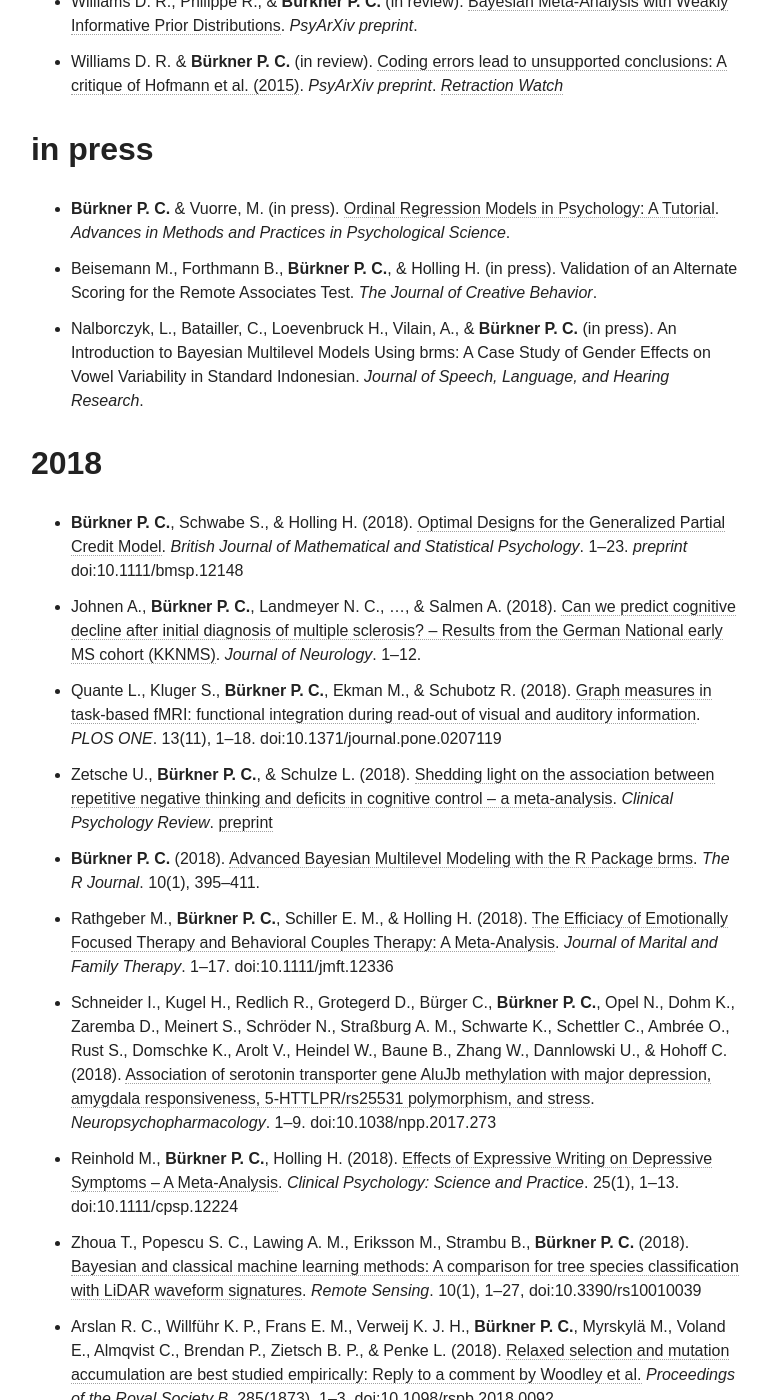
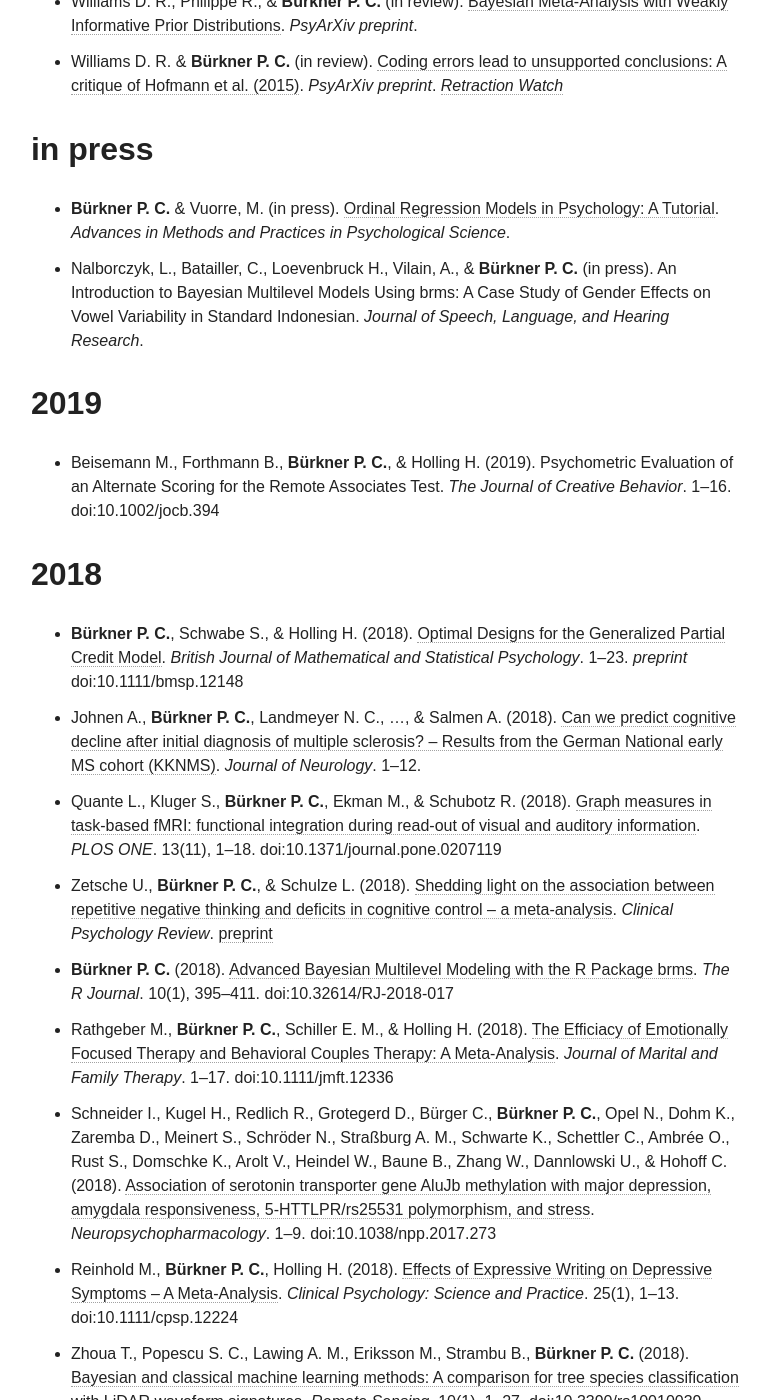
Before and after one commit to paul-buerkner/paul-buerkner.github.io, a Jekyll site: the page built from publications/index.md, in a window 1280 px wide and 1400 px high, scrolled down 1172 px. Shown: the whole window, without its empty margins (255-1025 px from the left). Built offline with Jekyll 4.4.1, drawn with Linux system fonts in a browser that asks for light colours; nearby versions of some CDN libraries.

Commit message:
update list of citations

```diff
--- a/publications/index.md
+++ b/publications/index.md
@@ -17,15 +17,18 @@
 
 ## in press
 * **Bürkner P. C.** & Vuorre, M. (in press). [Ordinal Regression Models in Psychology: A Tutorial](https://psyarxiv.com/x8swp/). *Advances in Methods and Practices in Psychological Science*.
-* Beisemann M., Forthmann B., **Bürkner P. C.**, & Holling H. (in press). Validation of an Alternate Scoring for the Remote Associates Test. *The Journal of Creative Behavior*.
 * Nalborczyk, L., Batailler, C., Loevenbruck H., Vilain, A., & **Bürkner P. C.** (in press). An Introduction to Bayesian Multilevel Models Using brms: A Case Study of Gender Effects on Vowel Variability in Standard Indonesian. *Journal of Speech, Language, and Hearing Research*.
+
+## 2019
+
+* Beisemann M., Forthmann B., **Bürkner P. C.**, & Holling H. (2019). Psychometric Evaluation of an Alternate Scoring for the Remote Associates Test. *The Journal of Creative Behavior*. 1--16. doi:10.1002/jocb.394
 
 ## 2018
 * **Bürkner P. C.**, Schwabe S., & Holling H. (2018). [Optimal Designs for the Generalized Partial Credit Model](https://onlinelibrary.wiley.com/doi/full/10.1111/bmsp.12148). *British Journal of Mathematical and Statistical Psychology*. 1--23. *[preprint](https://arxiv.org/abs/1803.06517)* doi:10.1111/bmsp.12148
 * Johnen A., **Bürkner P. C.**, Landmeyer N. C., ..., & Salmen A. (2018). [Can we predict cognitive decline after initial diagnosis of multiple sclerosis? – Results from the German National early MS cohort (KKNMS)](https://link.springer.com/article/10.1007/s00415-018-9142-y). *Journal of Neurology*. 1--12.
 * Quante L., Kluger S., **Bürkner P. C.**, Ekman M., & Schubotz R. (2018). [Graph measures in task-based fMRI: functional integration during read-out of visual and auditory information](https://journals.plos.org/plosone/article?id=10.1371/journal.pone.0207119). *PLOS ONE*. 13(11), 1--18. doi:10.1371/journal.pone.0207119
 * Zetsche U., **Bürkner P. C.**, & Schulze L. (2018). [Shedding light on the association between repetitive negative thinking and deficits in cognitive control – a meta-analysis](https://www.sciencedirect.com/science/article/pii/S0272735817305421). *Clinical Psychology Review*. [preprint](https://psyarxiv.com/bz2ck/)
-* **Bürkner P. C.** (2018). [Advanced Bayesian Multilevel Modeling with the R Package brms](https://journal.r-project.org/archive/2018/RJ-2018-017/index.html). *The R Journal*. 10(1), 395--411.
+* **Bürkner P. C.** (2018). [Advanced Bayesian Multilevel Modeling with the R Package brms](https://journal.r-project.org/archive/2018/RJ-2018-017/index.html). *The R Journal*. 10(1), 395--411. doi:10.32614/RJ-2018-017
 * Rathgeber M., **Bürkner P. C.**, Schiller E. M., & Holling H. (2018). [The Efficiacy of Emotionally Focused Therapy and Behavioral Couples Therapy: A Meta-Analysis](https://onlinelibrary.wiley.com/doi/abs/10.1111/jmft.12336). *Journal of Marital and Family Therapy*. 1--17. doi:10.1111/jmft.12336
 * Schneider I., Kugel H., Redlich R., Grotegerd D., Bürger C., **Bürkner P. C.**, Opel N., Dohm K., Zaremba D., Meinert S., Schröder N., Straßburg A. M., Schwarte K., Schettler C., Ambrée O., Rust S., Domschke K., Arolt V., Heindel W., Baune B., Zhang W., Dannlowski U., & Hohoff C. (2018). [Association of serotonin transporter gene AluJb methylation with major depression, amygdala responsiveness, 5-HTTLPR/rs25531 polymorphism, and stress](https://www.nature.com/articles/npp2017273). *Neuropsychopharmacology*. 1--9. doi:10.1038/npp.2017.273
 * Reinhold M., **Bürkner P. C.**, Holling H. (2018). [Effects of Expressive Writing on Depressive Symptoms – A Meta-Analysis](http://onlinelibrary.wiley.com/doi/10.1111/cpsp.12224/abstract). *Clinical Psychology: Science and Practice*. 25(1), 1--13. doi:10.1111/cpsp.12224
```
